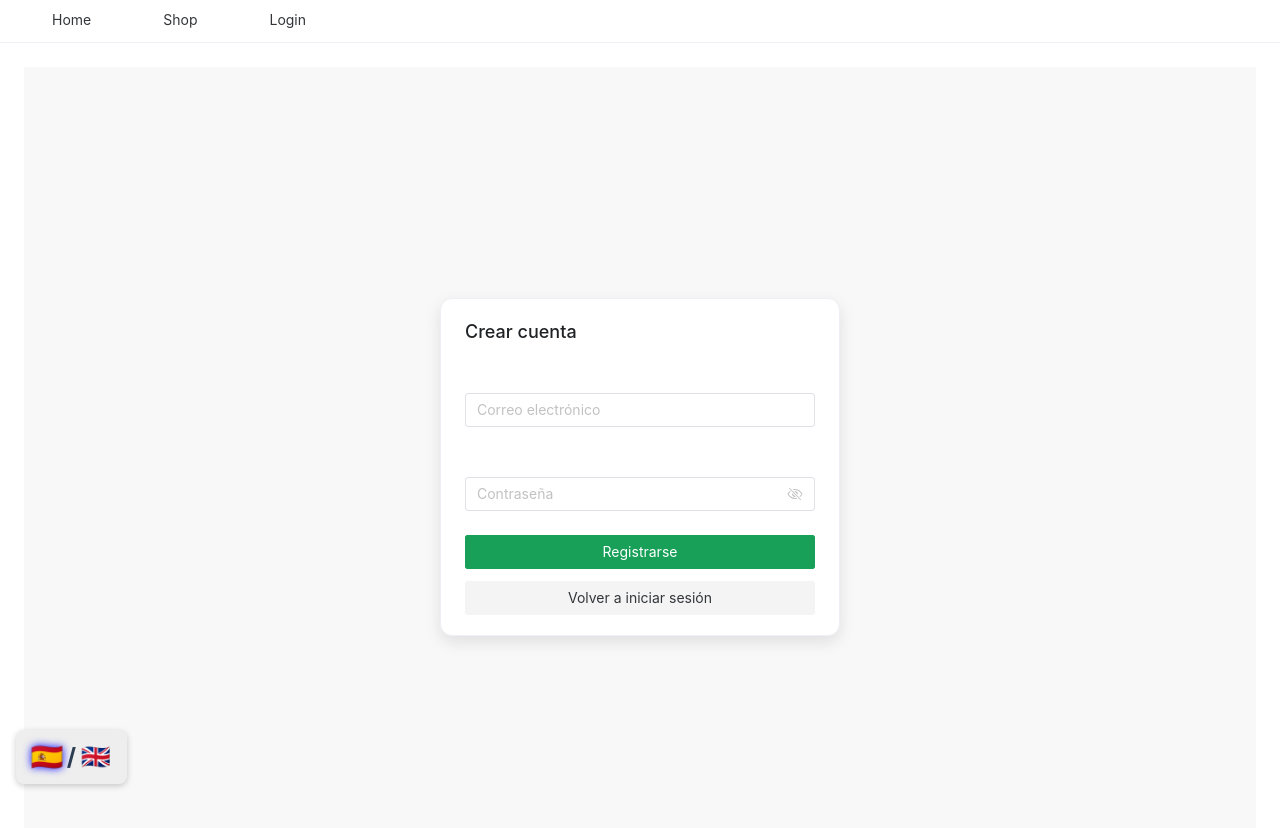
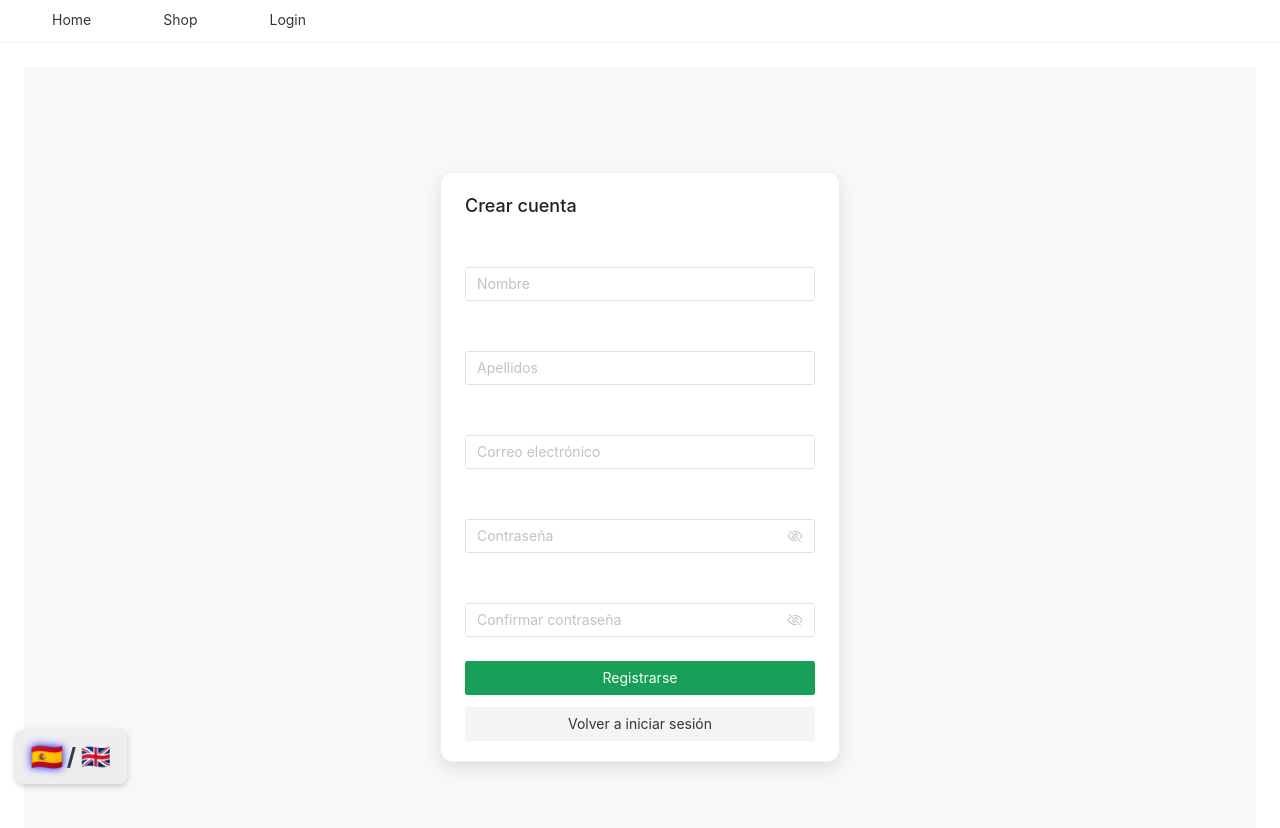
Before and after one commit to Celudirosa/shop-vue, a Vue app: page /register in a window 1280 px wide. Shown: the top 828 px of the page. Built offline with nearby package versions, Linux system fonts and the light colour scheme; some icons are missing.

Commit message:
✨ add register formulary

```diff
--- a/src/i18n/locales/en.json
+++ b/src/i18n/locales/en.json
@@ -5,13 +5,25 @@
     "password": "Password",
     "btnLogin": "Sign In",
     "btnRegister": "Register",
-    "logged": "Logged in as: {email}",
-    "registerTitle": "Create account",
-    "backToLogin": "Log back in",
+    "logged": "Logged in as: {email}"
+  },
+  "register": {
+    "title": "Create account",
+    "firstName": "First Name",
+    "firstNameRequired": "Enter your first name",
+    "lastName": "Last Name",
+    "lastNameRequired": "Enter your last name",
+    "email": "Email",
     "emailRequired": "Enter your email",
     "emailInvalid": "Invalid email format",
+    "password": "Password",
     "pwdRequired": "Enter your password",
-    "pdwMin": "Minimun 6 characters",
+    "pwdMin": "Minimum 6 characters",
+    "confirmPassword": "Confirm Password",
+    "confirmPwdRequired": "Please confirm your password",
+    "confirmPwdMatch": "Passwords do not match",
+    "btnRegister": "Register",
+    "backToLogin": "Back to Login",
     "regSuccess": "Registration completed",
     "regError": "Registration failed"
   }
--- a/src/i18n/locales/es.json
+++ b/src/i18n/locales/es.json
@@ -5,14 +5,26 @@
     "password": "Contraseña",
     "btnLogin": "Iniciar sesión",
     "btnRegister": "Registrarse",
-    "logged": "Sesión iniciada como: {email}",
-    "registerTitle": "Crear cuenta",
+    "logged": "Sesión iniciada como: {email}"
+  },
+  "register": {
+    "title": "Crear cuenta",
+    "firstName": "Nombre",
+    "firstNameRequired": "Introduce tu nombre",
+    "lastName": "Apellidos",
+    "lastNameRequired": "Introduce tus apellidos",
+    "email": "Correo electrónico",
+    "emailRequired": "Introduce tu correo electrónico",
+    "emailInvalid": "Formato de correo no válido",
+    "password": "Contraseña",
+    "pwdRequired": "Introduce tu contraseña",
+    "pwdMin": "Mínimo 6 caracteres",
+    "confirmPassword": "Confirmar contraseña",
+    "confirmPwdRequired": "Por favor confirma tu contraseña",
+    "confirmPwdMatch": "Las contraseñas no coinciden",
+    "btnRegister": "Registrarse",
     "backToLogin": "Volver a iniciar sesión",
-    "emailRequired": "Introduce tu correo",
-    "emailInvalid": "Formato de correo incorrecto",
-    "pwdRequired": "Introduce tu contraseña",
-    "pdwMin": "Mínimo 6 caracteres",
     "regSuccess": "Registro completado",
-    "regError": "No se pudo registrar"
+    "regError": "Error en el registro"
   }
 }
--- a/src/views/RegisterView.vue
+++ b/src/views/RegisterView.vue
@@ -12,12 +12,23 @@ const router  = useRouter()
 const { t }   = useI18n()
 const message = useMessage()
 
+// Reactive form model with all inputs
 const model = reactive({
+  firstName: '',
+  lastName: '',
   email: '',
-  password: ''
+  password: '',
+  confirmPassword: ''
 })
 
+// Validation rules for each field
 const rules = {
+  firstName: [
+    { required: true, message: t('register.firstNameRequired'), trigger: 'blur' }
+  ],
+  lastName: [
+    { required: true, message: t('register.lastNameRequired'), trigger: 'blur' }
+  ],
   email: [
     { required: true,  message: t('login.emailRequired'),  trigger: 'blur' },
     { type: 'email',   message: t('login.emailInvalid'),   trigger: 'blur' }
@@ -25,14 +36,26 @@ const rules = {
   password: [
     { required: true,  message: t('login.pwdRequired'),    trigger: 'blur' },
     { min: 6,          message: t('login.pwdMin'),         trigger: 'blur' }
+  ],
+  confirmPassword: [
+    { required: true, message: t('register.confirmPwdRequired'), trigger: 'blur' },
+    {
+      validator(rule, value) {
+        if (value !== model.password) {
+          return new Error(t('register.confirmPwdMatch'))
+        }
+      },
+      trigger: 'blur'
+    }
   ]
 }
 
 async function onSubmit () {
   try {
+    // Create user with email and password
     await createUserWithEmailAndPassword(auth, model.email, model.password)
     message.success(t('login.regSuccess'))
-    router.push('/dashboard')           // o a donde quieras redirigir
+    router.push('/dashboard')
   } catch (err) {
     message.error(t('login.regError'))
     console.error(err)
@@ -42,52 +65,78 @@ async function onSubmit () {
 
 <template>
   <div class="register-container">
-    <n-card :title="t('login.registerTitle')" class="register-card">
+    <n-card :title="t('register.title')" class="register-card">
       <n-form
         size="medium"
         :model="model"
         :rules="rules"
         label-placement="top"
       >
-        <n-form-item
-          path="email"
-          label=""
-        >
+
+        <!-- First Name Input -->
+        <n-form-item path="firstName" label="">
           <n-input
-            v-model:value="model.email"
-            type="text"
-            :placeholder="t('login.email')"
+            v-model:value="model.firstName"
+            :placeholder="t('register.firstName')"
             clearable
           />
         </n-form-item>
 
-        <n-form-item
-          path="password"
-          label=""
-        >
+        <!-- Last Name Input -->
+        <n-form-item path="lastName" label="">
+          <n-input
+            v-model:value="model.lastName"
+            :placeholder="t('register.lastName')"
+            clearable
+          />
+        </n-form-item>
+
+        <!-- Email Input -->
+        <n-form-item path="email" label="">
+          <n-input
+            v-model:value="model.email"
+            type="text"
+            :placeholder="t('register.email')"
+            clearable
+          />
+        </n-form-item>
+
+        <!-- Password Input -->
+        <n-form-item path="password" label="">
           <n-input
             v-model:value="model.password"
             type="password"
-            :placeholder="t('login.password')"
+            :placeholder="t('register.password')"
             show-password-on="mousedown"
           />
         </n-form-item>
 
+        <!-- Confirm Password Input -->
+        <n-form-item path="confirmPassword" label="">
+          <n-input
+            v-model:value="model.confirmPassword"
+            type="password"
+            :placeholder="t('register.confirmPassword')"
+            show-password-on="mousedown"
+          />
+        </n-form-item>
+
+        <!-- Submit Button -->
         <n-button
           type="primary"
-          block
-          @click="onSubmit"
+          block @click="onSubmit"
         >
-          {{ t('login.btnRegister') }}
+          {{ t('register.btnRegister') }}
         </n-button>
 
+        <!-- Back to Login Button -->
         <n-button
           tertiary
           block
           style="margin-top: 12px"
           @click="router.push('/login')"
         >
-          {{ t('login.backToLogin') }}
+          {{ t('register.backToLogin') }}
         </n-button>
       </n-form>
     </n-card>
```
